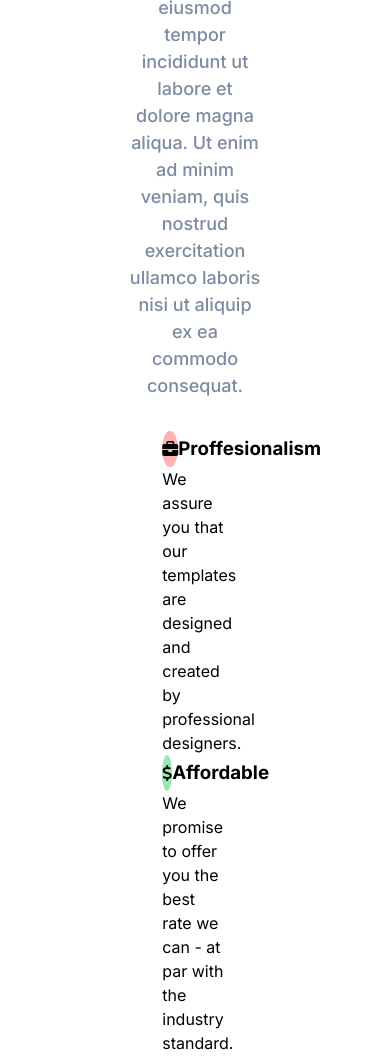
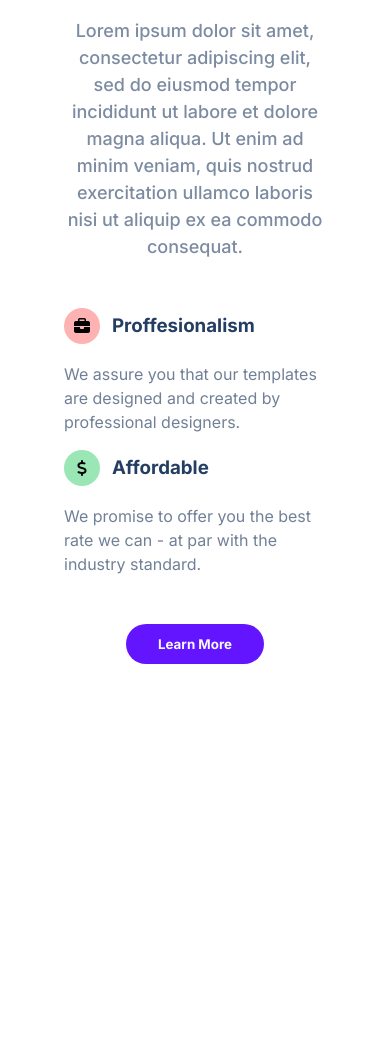
Before and after one commit to Hypervertices/W2-Final-Project, a plain HTML site: page Index.html in a window 390 px wide. Shown: the part 5529-6587 px from the top of the page. After the commit the page ends 6321 px from the top, so only its background shows below. Drawn offline with Linux system fonts and the light colour scheme.

Commit message:
updated Values - Complete

```diff
--- a/styles.css
+++ b/styles.css
@@ -439,17 +439,17 @@ Values
 
 .values__img--wrapper {
   width: 50%;
-  align-items: center;
+  align-items:center;
   display: flex;
 }
 
 .values__img {
   width: 100%;
-  max-width: 640px;
+  max-width: 600px;
 }
 
 .values__feature--tag {
-  font-weight: 700px;
+  font-weight: 700;
   color: #6415ff;
   letter-spacing: 2px;
 }
@@ -470,6 +470,8 @@ Values
 
 .values__point--wrapp {
   display: flex;
+  margin-top: 12px;
+  flex-direction: row-reverse;
 }
 
 .values__point {
@@ -477,8 +479,7 @@ Values
   display: flex;
   flex-direction: column;
   text-align: left;
-  justify-content: center;
-  height: 0 auto;
+  margin: 16px 16px 0 0;
 }
 
 
@@ -506,11 +507,22 @@ Values
   justify-content: center;
 }
 
-.values__point-title {
+.values__point--title {
   margin-left: 12px;
   color: #243E63;
 
+
 }
+
+
+.values__point--para {
+  color: #718096;
+  width: 100%;
+  max-width: 269px;
+  margin-top: 18px;
+
+}
+
 
 .values__btn {
   margin-top: 48px;
@@ -521,6 +533,11 @@ Values
   color: #f7fafc;
   font-weight: 700;
 }
+
+.values__point-img--wrapper {
+
+}
+
 
 /*                              M E D I A                             */
 
@@ -663,6 +680,7 @@ Values
   display: flex;
   flex-direction: column;
   text-align: left;
+
 }
 .values__point:nth-child(2) {
   margin-right: 0px;
@@ -670,7 +688,13 @@ Values
 
 .values__point--para {
   text-align: left;
+  max-width: 100%;
+
 }
+
+.values__point {
+  width: 100%
+};
 
 }
 
@@ -761,7 +785,7 @@ Values
 
 #values .row {
   display: flex;
-  flex-direction: column;
+  flex-direction: column-reverse;
   justify-content: center;
   align-items: center;
   text-align: center;
@@ -778,18 +802,25 @@ Values
   padding: 20px;
 }
 
+.values__description {
+  width: 100%;
+  margin-top: 64px;
+}
+
 .values__header {
   font-size: 36px;
 
 }
 
+.values__img--wrapper {
+  width: 100%;
+  max-width: 500px;
 }
 
-.values__point--wrapp {
-  align-items: center;
-  text-align: center;
-  margin: 0 auto;
+
+
 }
+
 
 
 
```
